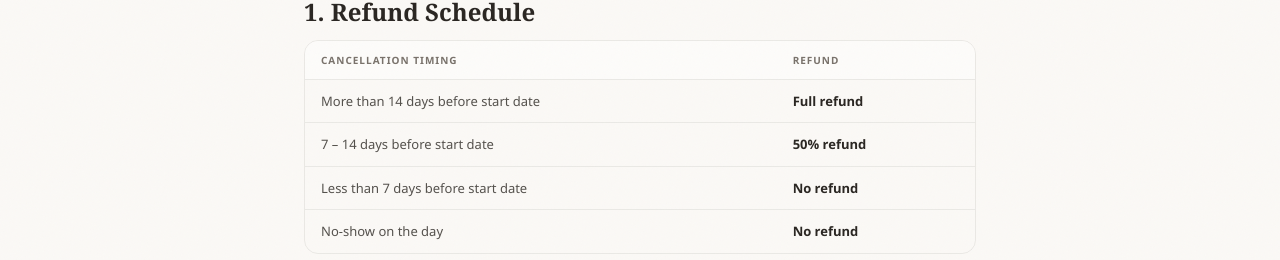
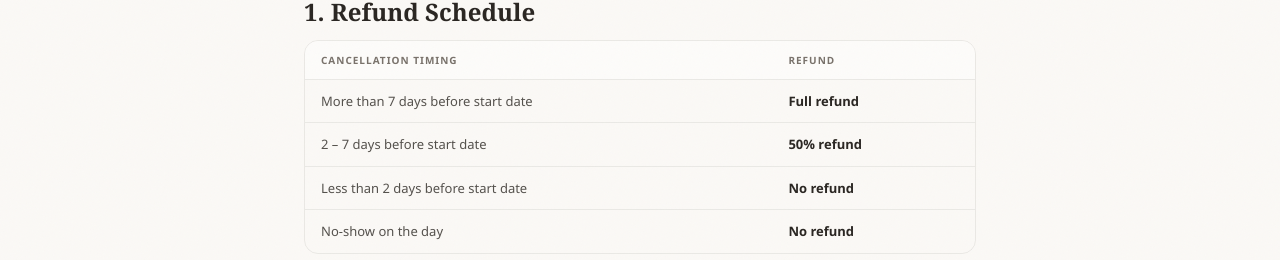
Before and after one commit to HADDA-Saad/Atlas_360, a Next.js app: page /cancellation-policy in a window 1280 px wide. Shown: the part 278-538 px from the top of the page. Built offline with nearby package versions, Linux system fonts and the light colour scheme; no server answers.

Commit message:
from 14/7  cancellation rule to 7/2

```diff
--- a/src/app/api/bookings/[id]/cancel/route.ts
+++ b/src/app/api/bookings/[id]/cancel/route.ts
@@ -8,8 +8,8 @@ const CANCELLABLE = new Set(['pending', 'accepted', 'paid'])
 function refundTier(startDate: string): { label: string; pct: number } {
   const msPerDay = 1000 * 60 * 60 * 24
   const daysUntil = Math.ceil((new Date(startDate).getTime() - Date.now()) / msPerDay)
-  if (daysUntil >= 14) return { label: 'Full refund', pct: 100 }
-  if (daysUntil >= 7)  return { label: '50% refund', pct: 50 }
+  if (daysUntil >= 7) return { label: 'Full refund', pct: 100 }
+  if (daysUntil >= 2) return { label: '50% refund', pct: 50 }
   return { label: 'No refund', pct: 0 }
 }
 
--- a/src/app/cancellation-policy/page.tsx
+++ b/src/app/cancellation-policy/page.tsx
@@ -39,9 +39,9 @@ export default function CancellationPolicyPage() {
                 </thead>
                 <tbody>
                   {[
-                    ['More than 14 days before start date', 'Full refund'],
-                    ['7 – 14 days before start date', '50% refund'],
-                    ['Less than 7 days before start date', 'No refund'],
+                    ['More than 7 days before start date', 'Full refund'],
+                    ['2 – 7 days before start date', '50% refund'],
+                    ['Less than 2 days before start date', 'No refund'],
                     ['No-show on the day', 'No refund'],
                   ].map(([timing, refund]) => (
                     <tr key={timing} className="border-b border-border last:border-0">
--- a/src/app/dashboard/TravelerBookingsList.tsx
+++ b/src/app/dashboard/TravelerBookingsList.tsx
@@ -44,9 +44,9 @@ const TRAVELER_MESSAGE: Record<string, string> = {
 function refundLabel(startDate: string): string {
   const msPerDay  = 1000 * 60 * 60 * 24
   const daysUntil = Math.ceil((new Date(startDate).getTime() - Date.now()) / msPerDay)
-  if (daysUntil >= 14) return 'You are eligible for a full refund.'
-  if (daysUntil >= 7)  return 'You are eligible for a 50% refund (tour is within 14 days).'
-  return 'No refund applies — the tour is within 7 days.'
+  if (daysUntil >= 7) return 'You are eligible for a full refund.'
+  if (daysUntil >= 2) return 'You are eligible for a 50% refund (tour is within 7 days).'
+  return 'No refund applies — the tour is within 2 days.'
 }
 
 function days(start: string, end: string) {
--- a/src/app/guides/GuidesClient.tsx
+++ b/src/app/guides/GuidesClient.tsx
@@ -567,7 +567,7 @@ export default function GuidesClient({ guides, itineraries, user }: GuidesClient
                 {/* Cancellation policy summary + agreement */}
                 <div className="rounded-xl border border-border/60 bg-muted/20 p-4 space-y-3 mt-2">
                   <p className="text-[12px] text-muted-foreground leading-relaxed">
-                    <span className="font-semibold text-foreground">Cancellation:</span> Full refund if cancelled 14+ days before the start date. 50% refund 7–14 days before. No refund within 7 days.
+                    <span className="font-semibold text-foreground">Cancellation:</span> Full refund if cancelled 7+ days before the start date. 50% refund 2–7 days before. No refund within 2 days.
                   </p>
                   <p className="text-[12px] text-muted-foreground leading-relaxed">
                     Payment is held in escrow and released to the guide only after the tour is marked complete.{' '}
```
